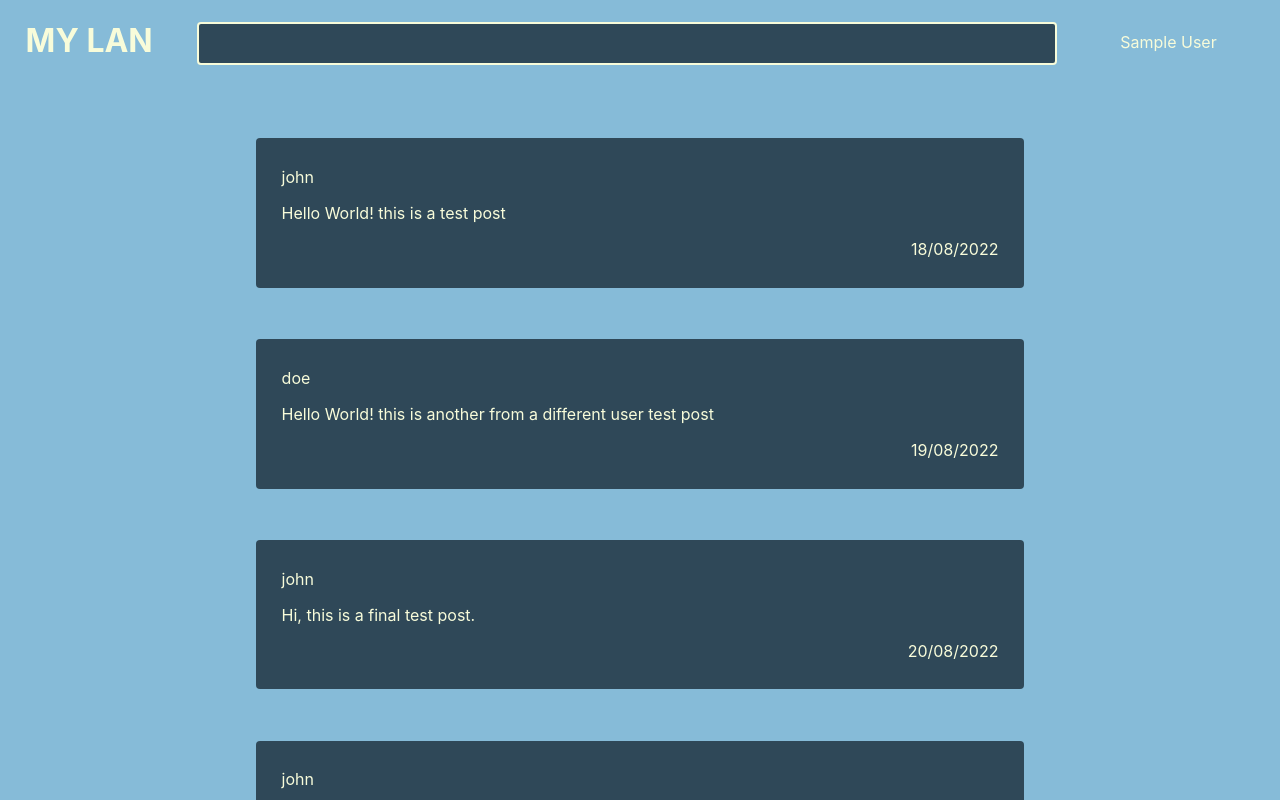
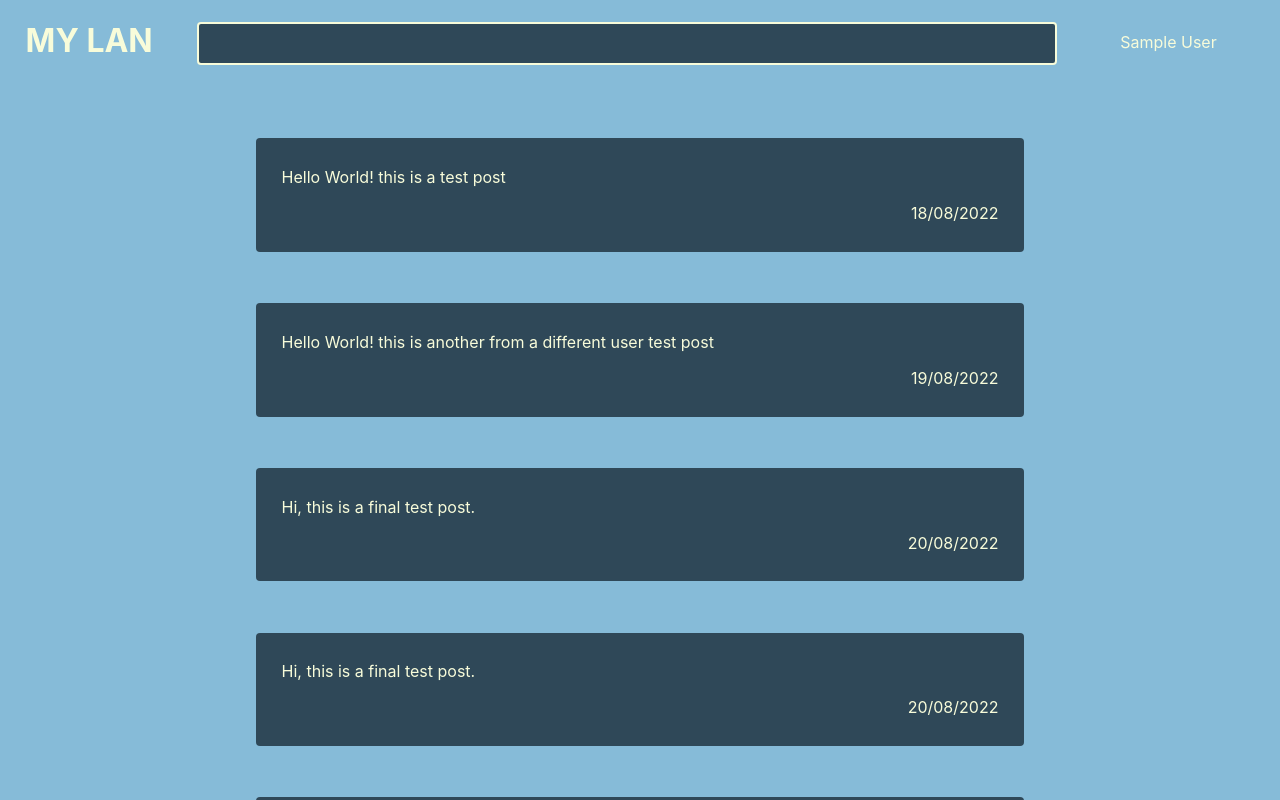
Before and after one commit to DeanBolte/rmitwebproject, a React (Create React App) app: page /forum in a window 1280 px wide. Built offline with nearby package versions, Linux system fonts and the light colour scheme; sample sign-in values are in the browser's storage.

Commit message:
removed earlier user json references from landing and its children, implemented user service

```diff
--- a/src/App.js
+++ b/src/App.js
@@ -1,5 +1,4 @@
 import './App.css';
-import { useState } from 'react';
 import { BrowserRouter as Router, Switch, Route } from "react-router-dom"
 
 import Landing from './components/Landing';
@@ -8,24 +7,6 @@ import Settings from './components/Settings';
 import { PrivateRoute } from './components/PrivateRoute';
 
 function App() {
-  // need to move this out into its own file
-  const [users, setUsers] = useState([
-    {
-        "id":"0",
-        "name":"john",
-        "email":"john@email.com",
-        "password":"pass",
-        "dateofjoining":"18 August 2022"
-    },
-    {
-      "id":"1",
-      "name":"doe",
-      "email":"doe@email.com",
-      "password":"pass",
-      "dateofjoining":"17 August 2022"
-  },
-  ]);
-
   return (
     <Router>
         <Switch>
@@ -33,13 +14,13 @@ function App() {
             <PrivateRoute />
           </Route>
           <Route exact path={"/landing"} >
-            <Landing users={users} />
+            <Landing />
           </Route>
           <Route exact path={"/forum"} >
-            <Forum users={users}/>
+            <Forum />
           </Route>
           <Route exact path={"/settings"} >
-            <Settings users={users} setUsers={setUsers}/>
+            <Settings />
           </Route>
         </Switch>
     </Router>
--- a/src/components/Landing.js
+++ b/src/components/Landing.js
@@ -2,7 +2,7 @@ import React from 'react';
 
 import LandingForm from './LandingForm';
 
-const Landing = (props) => {
+const Landing = () => {
   return (
     <div >
         <div className='split split-big left'>
@@ -13,7 +13,7 @@ const Landing = (props) => {
           </div>
         </div>
         <div className='split split-small right'>
-          <LandingForm users={props.users}/>
+          <LandingForm />
         </div>
     </div>
   )
--- a/src/components/LandingForm.js
+++ b/src/components/LandingForm.js
@@ -3,7 +3,7 @@ import { useState } from 'react';
 import Signin from './Signin'
 import Signup from './Signup'
 
-const LandingForm = (props) => {
+const LandingForm = () => {
   const [sign_in_mode, setForm] = useState(1)
 
   const onSwapForm = (form_id) => {
@@ -12,15 +12,15 @@ const LandingForm = (props) => {
 
   const SelectSignInOrSignUp = (props) => {
     if(props.form === 0) {
-      return <Signup onSwapForm={onSwapForm} users={props.users}/>
+      return <Signup onSwapForm={onSwapForm} />
     } else {
-      return <Signin onSwapForm={onSwapForm} users={props.users}/>
+      return <Signin onSwapForm={onSwapForm} />
     }
   }
 
   return (
     <div>
-      <SelectSignInOrSignUp form={sign_in_mode} users={props.users}/>
+      <SelectSignInOrSignUp form={sign_in_mode} />
     </div>
   )
 }
--- a/src/components/Signin.js
+++ b/src/components/Signin.js
@@ -5,7 +5,7 @@ import Auth from '../service/auth';
 
 const url_forum = "http://localhost:3000/forum"
 
-const Signin = ({ onSwapForm, users }) => {
+const Signin = ({ onSwapForm }) => {
   const [errorMessages, setErrorMessages] = useState({});
   const [isSubmitted, setIsSubmitted] = useState(false);
 
--- a/src/components/Signup.js
+++ b/src/components/Signup.js
@@ -65,11 +65,10 @@ const Signup = ({ onSwapForm, users }) => {
       setError(true);
     } else {
       // all user details submitted
-      Auth.register(name, email, password);
+      const id = Auth.register(name, email, password);
       setError(false);
 
-      // sign in user
-      localStorage.setItem("user", JSON.stringify(users[2]))
+      // go to forum after signing in
       window.location = url_forum;
     }
   }
--- a/src/service/auth.js
+++ b/src/service/auth.js
@@ -27,8 +27,10 @@ class Auth {
         let users = Users.retrieveUsers(); // temp until proper data base
         const key = Object.keys(users).length + 1
         const date = new Date()
-        users = {...users, key:{"id":key, "name":name, "email":email, "password":password, "dateofjoining":date}}
+        const userData = {"id":key, "name":name, "email":email, "password":password, "dateofjoining":date}
+        users = {...users, key:userData}
         Users.updateUsers(users)
+        localStorage.setItem("user", JSON.stringify(userData))
     }
 }
 
--- a/src/service/users.js
+++ b/src/service/users.js
@@ -16,8 +16,8 @@ let users = {
 };
 
 class Users {
-    getUserByUserId(id) {
-
+    getUserDataByUserId(id) {
+        return users[id]; // trim password with database call
     }
 
     // temp until a proper database can be set up
```
